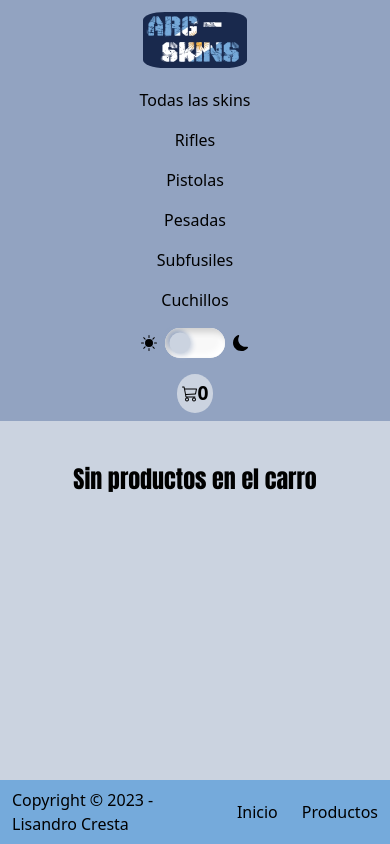
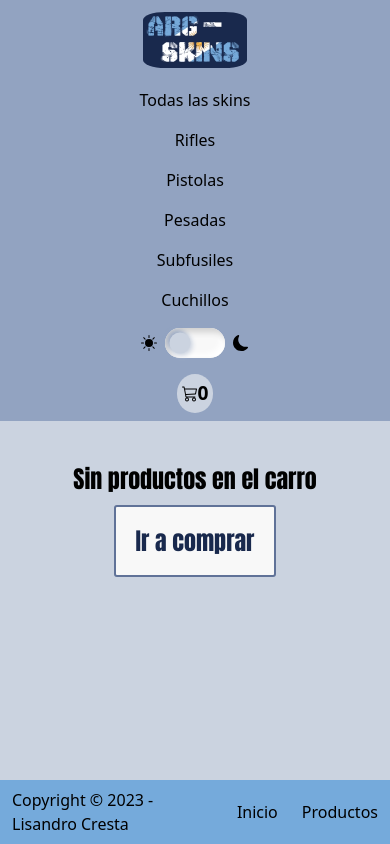
Before and after one commit to Atserc/EntregaFinalCresta, a React (Create React App) app: page /Carrito in a window 390 px wide. Built offline with nearby package versions, Linux system fonts and the light colour scheme.

Commit message:
v-1.0.5
- Agregar botón home en carro sin productos.
- Arreglo responsive home.
- Borrar variable sin uso context (montoTotal).
- Actualizar GIF de visualización y otros cambios en README.
- Cambiar "Cancel" por "Cancelar" en boton de cancelar compra de carrito.

```diff
--- a/src/components/Context.js
+++ b/src/components/Context.js
@@ -7,7 +7,6 @@ const CustomProvider = (props) => {
 
     const [darkMode, setDarkMode] = useState(false)
     const [carrito, setCarrito] = useState([])
-    const [monTotal, setMontoTotal] = useState(0)
     const [cantTotal, setCantidadTotal] = useState(0)
 
     const valorDelContexto = {
@@ -15,8 +14,6 @@ const CustomProvider = (props) => {
         setDarkMode: setDarkMode,
         carrito : carrito,
         setCarrito : setCarrito,
-        montoTotal : monTotal,
-        setMontoTotal : setMontoTotal,
         cantidadTotal : cantTotal,
         setCantidadTotal : setCantidadTotal,
     }
--- a/src/components/layout/Cart.js
+++ b/src/components/layout/Cart.js
@@ -2,6 +2,7 @@ import CarroX from "../../images/icons/cartX.svg"
 import prodX from "../../images/icons/bagX.svg"
 import { useContext } from "react"
 import { contexto } from "../Context";
+import { Link } from "react-router-dom";
 
 function Cart({ carrito, vaciarCarrito, eliminarProducto }) {
 
@@ -75,8 +76,13 @@ function Cart({ carrito, vaciarCarrito, eliminarProducto }) {
           </div>
         </div>
       ) : (
-        <div className="tituloImpact flex justify-center my-5">
+        <div className="tituloImpact flex flex-col items-center my-5">
           <h2>Sin productos en el carro</h2>
+          <Link to="/" className="flex justify-center">
+            <button className="ov-btn-slide-right my-2">
+              Ir a comprar
+            </button>
+          </Link>
         </div>
       )}
     </div>
--- a/src/components/layout/Home.js
+++ b/src/components/layout/Home.js
@@ -14,7 +14,7 @@ function Home(props) {
   return (
     <>
         <h2 className="tituloImpact py-4 text-center mt-auto"> Nuestros mejores productos! </h2>
-        <section className='grid grid-cols-1 sm:grid-cols-2 md:grid-cols-3 lg:grid-cols-4 x1:grid-cols-5 2x1:grid-cols-6 gap-8'>
+        <section className='grid grid-cols-1 sm:grid-cols-2 md:grid-cols-2 lg:grid-cols-4 x1:grid-cols-5 2x1:grid-cols-6 gap-8'>
           {props.caros && props.caros.length > 0 ? (
             props.caros.map((item, i) => (
               <article key={i} className={valorDelContexto.dark ? 'tarjetaDark card shadow-md p-5 rounded-md duration-300 transition hover:scale-105 grid grid-cols-3 gap-4' : 'tarjetaLight card shadow-md p-5 rounded-md duration-300 transition hover:scale-105 grid grid-cols-3 gap-4'}>
@@ -35,7 +35,7 @@ function Home(props) {
           )}
         </section>
         <h2 className="tituloImpact py-4 text-center mt-auto"> Nuestros mejores precios! </h2>
-        <section className='grid grid-cols-1 sm:grid-cols-2 md:grid-cols-3 lg:grid-cols-4 x1:grid-cols-5 2x1:grid-cols-6 gap-8'>
+        <section className='grid grid-cols-1 sm:grid-cols-2 md:grid-cols-2 lg:grid-cols-4 x1:grid-cols-5 2x1:grid-cols-6 gap-8'>
           {props.baratos && props.baratos.length > 0 ? (
             props.baratos.map((item, i) => (
               <article key={i} className={valorDelContexto.dark ? 'tarjetaDark card shadow-md p-5 rounded-md duration-300 transition hover:scale-105 grid grid-cols-3 gap-4' : 'tarjetaLight card shadow-md p-5 rounded-md duration-300 transition hover:scale-105 grid grid-cols-3 gap-4'}>
--- a/src/components/widgets/Formulario.js
+++ b/src/components/widgets/Formulario.js
@@ -67,6 +67,7 @@ function Formulario({carrito}) {
     Swal.fire({
       title: 'Desea confirmar su compra?',
       showCancelButton: true,
+      cancelButtonText: "Cancelar",
       confirmButtonText: 'Confirmar Compra',
     }).then((result) => {
       if (result.isConfirmed && productos.length > 0) {
```
Also changed, not shown: 1 other file (tests, documents, lock files or other folders).
